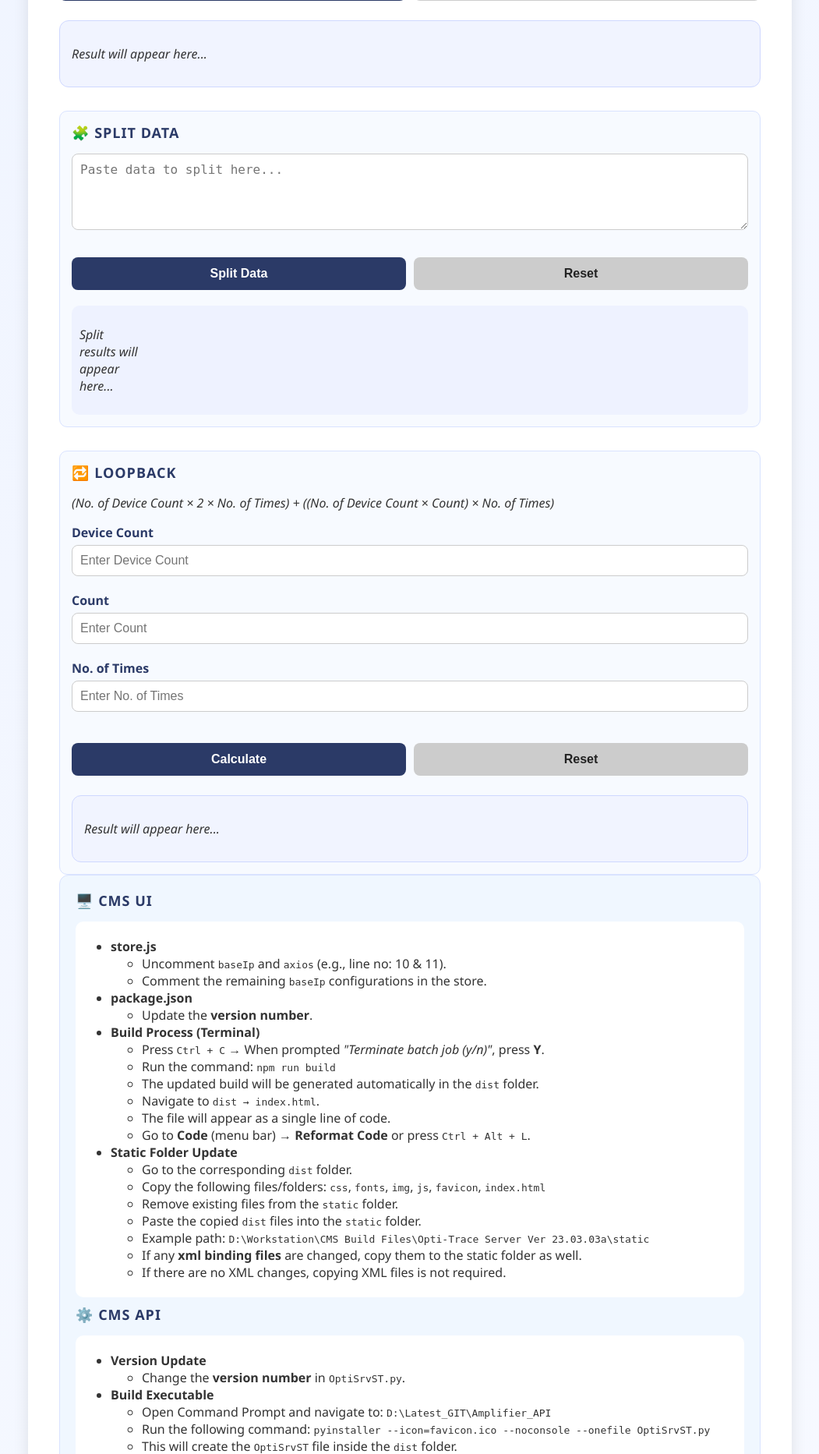
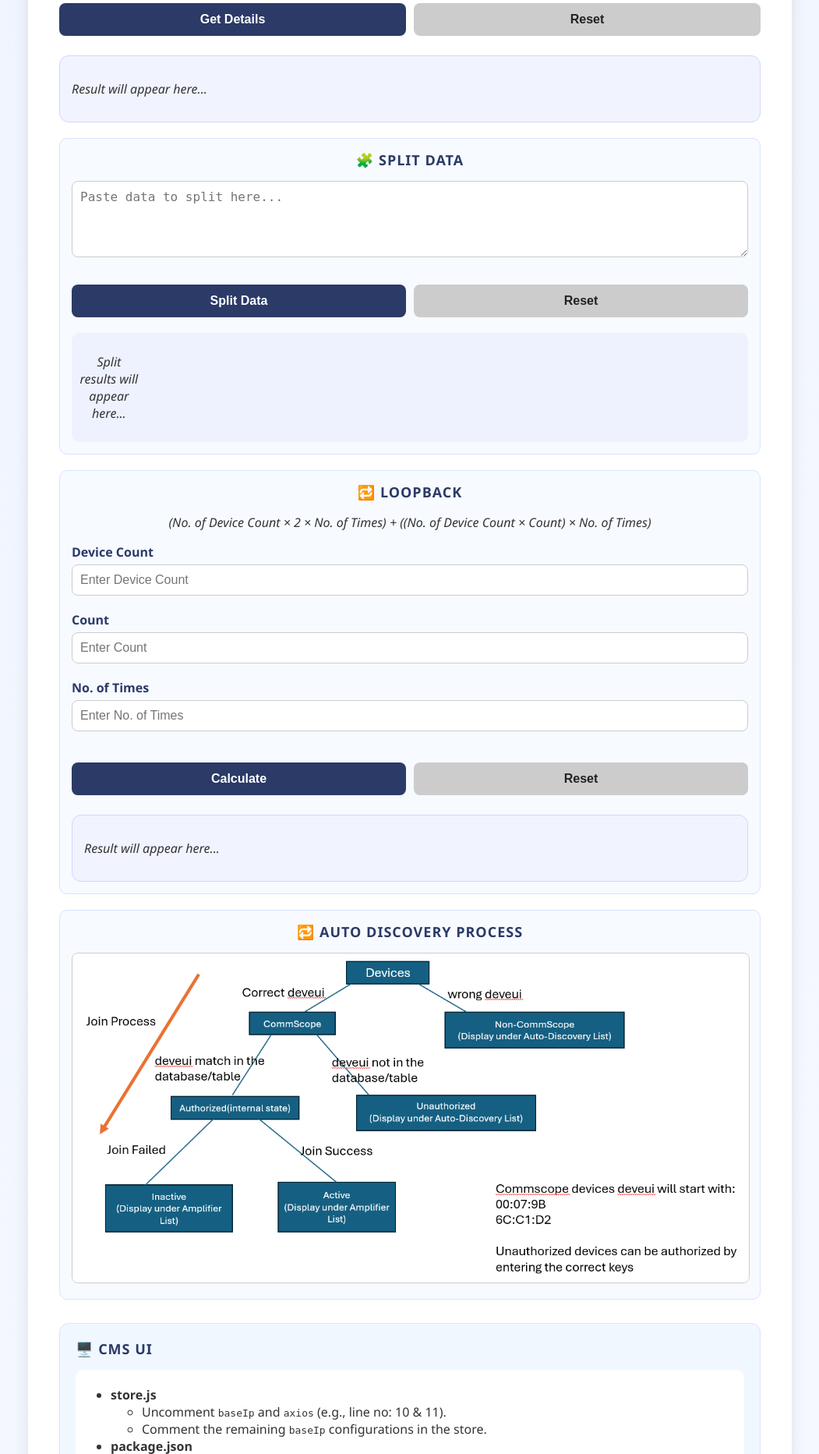
Before and after one commit to VenkataSuresh7989/fuota, a Flask app: page / in a window 1280 px wide. Shown: the part 3619-5484 px from the top of the page at 78% size, without its empty margins (114-1165 px from the left). Run offline with Flask 3, Linux system fonts and the light colour scheme.

Commit message:
Auto Discovery Process updated.

```diff
--- a/static/css/style.css
+++ b/static/css/style.css
@@ -38,6 +38,7 @@ h3 {
   border: 1px solid #d9e3ff;
   border-radius: 12px;
   padding: 20px;
+  margin-top: 30px;
   margin-bottom: 30px;text-align: left;
 }
 .module-grid {
@@ -282,6 +283,18 @@ button.reset:hover {
   margin-bottom: 10px;
 }
 
+.split-container {
+  text-align: center;
+  margin-top: 20px;
+}
+
+.image-wrapper img {
+  max-width: 100%;
+  height: auto;
+  border: 1px solid #ccc;
+  border-radius: 8px;
+}
+
 .mapping-section h4{ text-align: center; margin-bottom: 10px; margin-top: 0;}
 @media (max-width: 600px) {
   .container {
--- a/templates/index.html
+++ b/templates/index.html
@@ -56,6 +56,12 @@
             <td>MSAM Wi-Fi</td>
             <td>Wi-Fi Name</td>
             <td>m@samdir@ct</td>
+          </tr>
+          <!-- Development PC -->
+          <tr>
+            <td>Development PC</td>
+            <td>Mohan</td>
+            <td>embed123</td>
           </tr>
         </tbody>
       </table>
@@ -206,7 +212,7 @@
               </tr>
               <tr>
                 <td>MSAM</td>
-                <td>26.02.01</td>
+                <td>26.03.02</td>
               </tr>
             </tbody>
           </table>
@@ -225,7 +231,7 @@
             <tbody>
               <tr>
                 <td>XPR</td>
-                <td>4.68</td>
+                <td>4.69</td>
               </tr>
               <tr>
                 <td>MB / BLE</td>
@@ -240,10 +246,6 @@
         </div>
       </div>
     </div>
-
-
-
-
 
     <!-- Status Mappings -->
     <div class="mappings-container">
@@ -342,6 +344,15 @@
         </div>
       </div>
     </div>
+
+    <!-- Auto Discovery Process -->
+    <div class="split-container">
+      <h3>🔁 Auto Discovery Process</h3>
+      <div class="image-wrapper">
+        <img src="../static/images/joinprocess.png" alt="Auto Discovery Flow Diagram" />
+      </div>
+    </div>
+
 
     <!-- APK Build -->
     <div class="module-section">
```
Also changed, not shown: Testing.py (added, +21 -0 lines), static/images/joinprocess.png (added).
